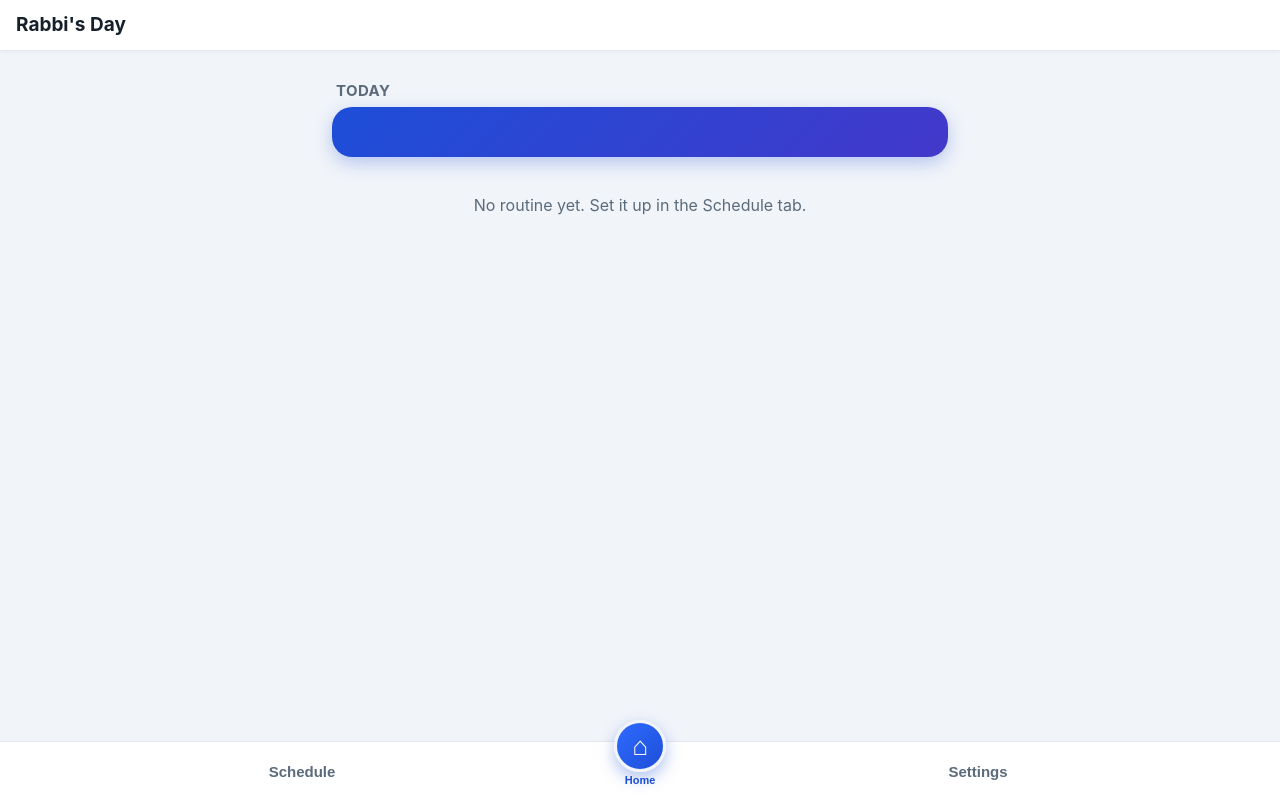
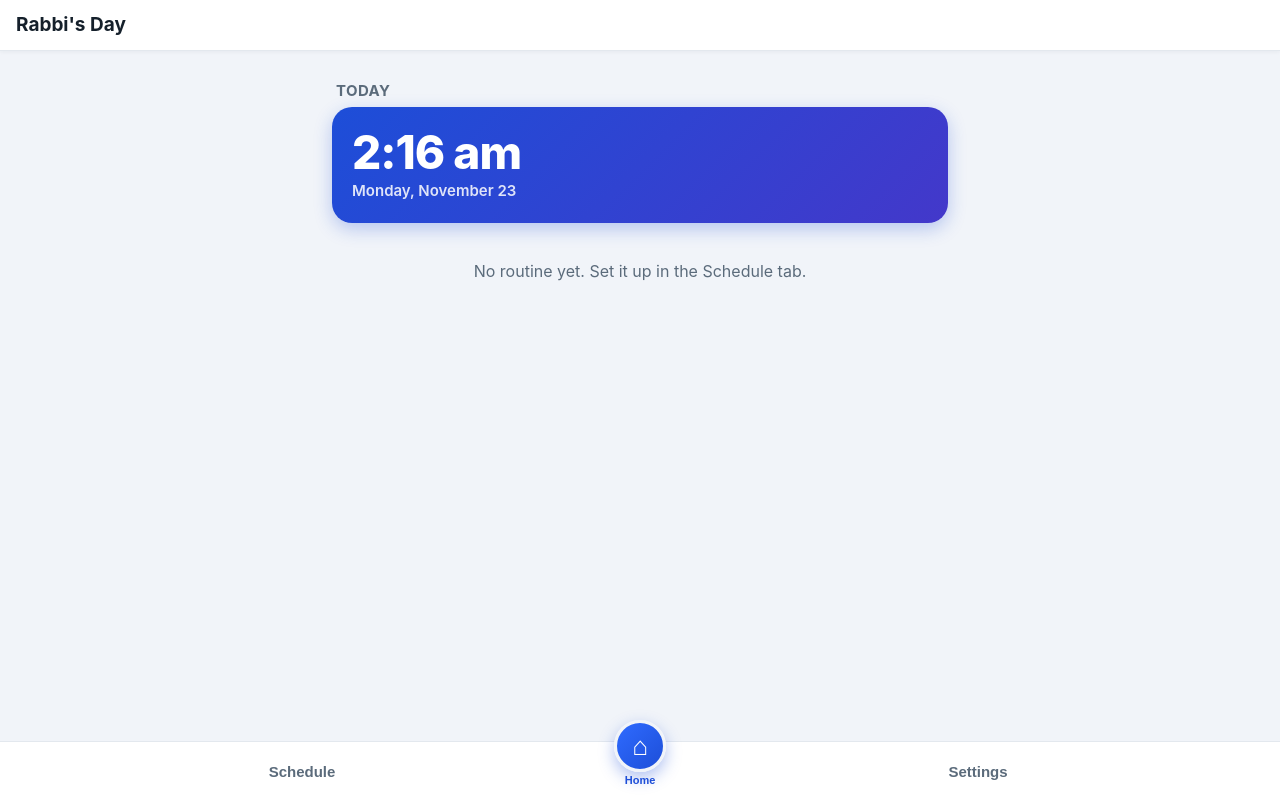
Before and after one commit to chaverhanich-coder/chaverhanich-coder.github.io, a plain HTML site: page v2/index.html in a window 1280 px wide. Drawn offline with Linux system fonts and the light colour scheme.

Commit message:
Home: clock mid-timeline, past days above, upcoming days below

```diff
--- a/v2/index.html
+++ b/v2/index.html
@@ -267,7 +267,7 @@ else{g+=(S.routine.length||S.appts.length)?'<div class="empty">All done for toda
 g+=below;
 for(var f2=1;f2<=futureN;f2++){var fd=new Date(t0.getTime()+f2*86400000);var ents2=dayEntries(fd);if(!ents2.length)continue;g+='<div class="dayhead">'+fmtDay(fd.getTime())+'</div>';
 for(var j4=0;j4<ents2.length;j4++)g+=rowHTML(ents2[j4],'future',null,false,false);}
-listEl.innerHTML=g;
+listEl.innerHTML=g;tickClock();
 var cbs=listEl.querySelectorAll('[data-check]');
 for(var q=0;q<cbs.length;q++){(function(c2){c2.addEventListener('click',function(){var ref=c2.getAttribute('data-check');if(doneToday(ref)){toast('Already checked off');}else saveDone(ref);});})(cbs[q]);}
 var lbs=listEl.querySelectorAll('[data-log]');
```
